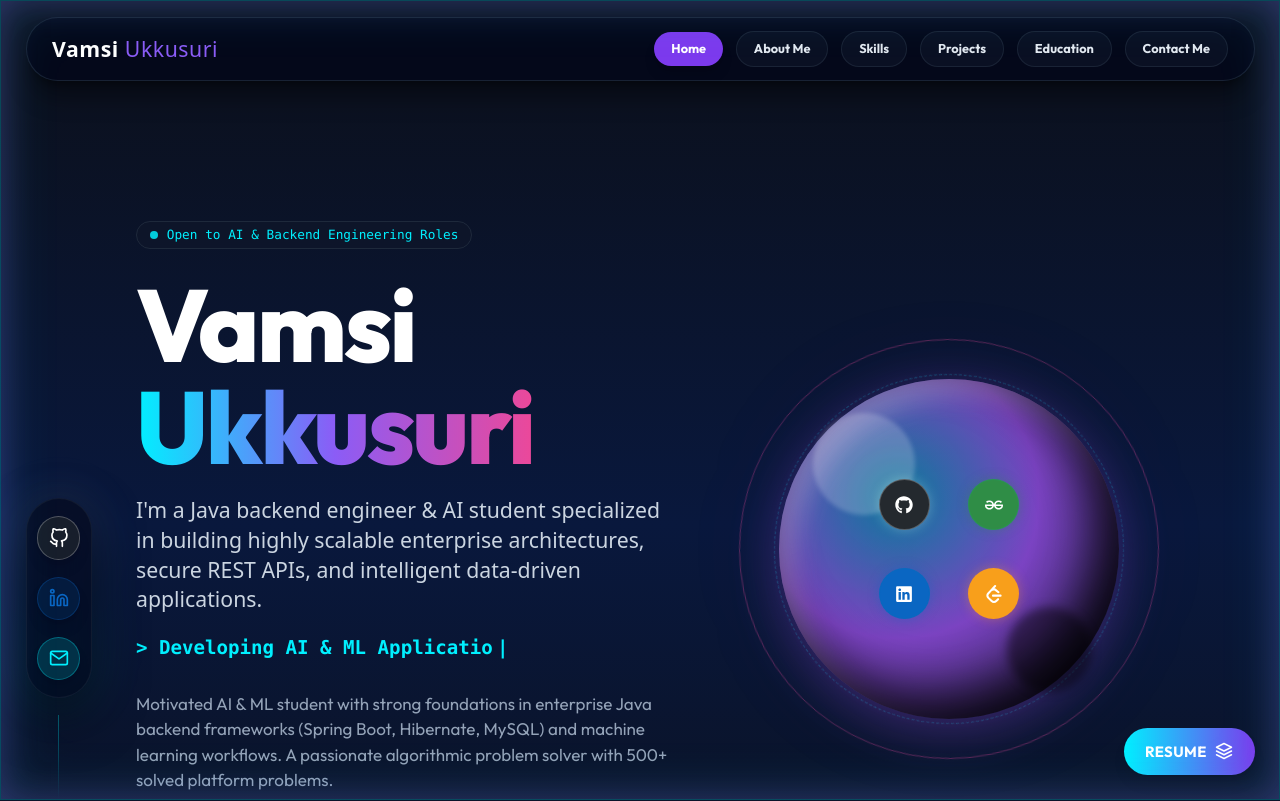
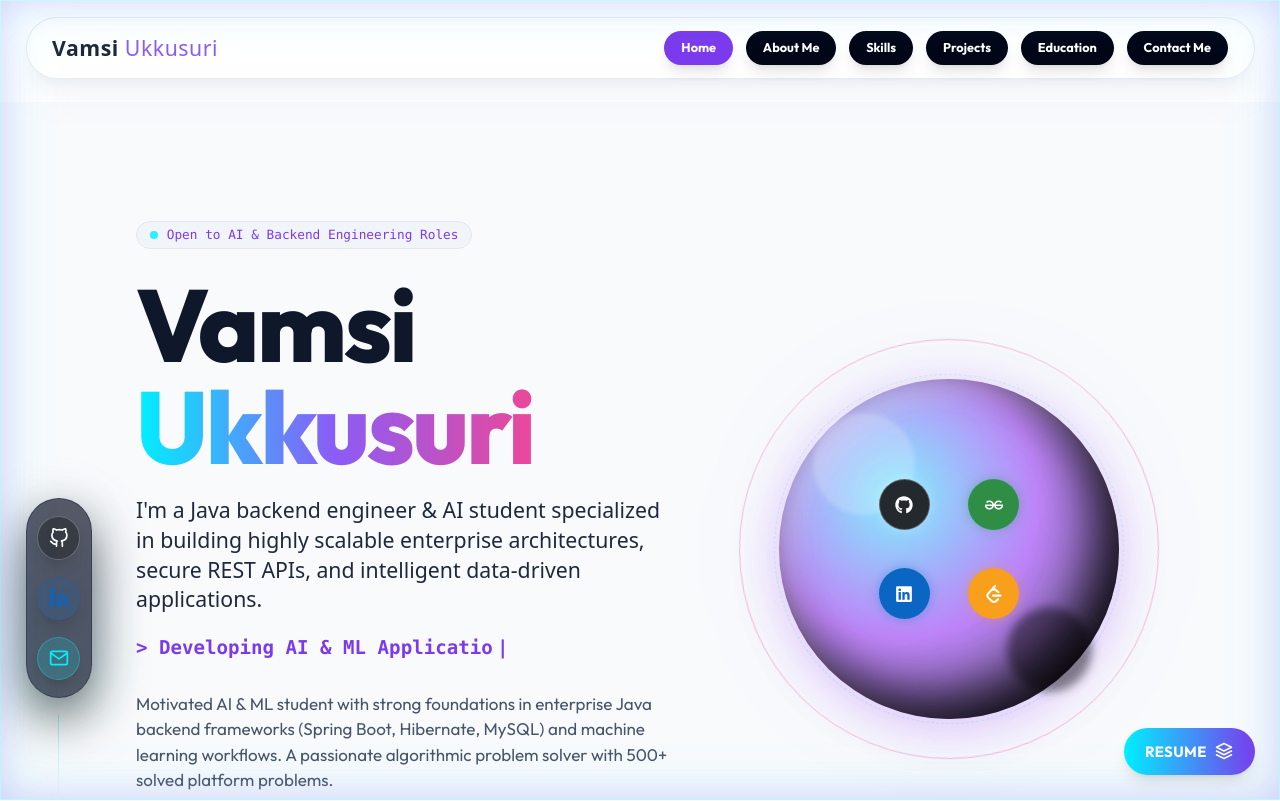
Before and after one commit to VamsiUkkusuri8854/vamsi-portfolio, a React (Vite) app: page / in a window 1280 px wide. Shown: the top 801 px of the page. Built offline with nearby package versions, Linux system fonts and the light colour scheme; the HTML template or start-up script is replaced by a standard one.

Commit message:
Switch theme to light mode and update backgrounds for better visibility

```diff
--- a/src/App.jsx
+++ b/src/App.jsx
@@ -14,7 +14,7 @@ import Preloader from './components/Preloader'
 import { AnimatePresence } from 'framer-motion'
 
 export default function App() {
-  const theme = 'dark'
+  const theme = 'light'
   const [loading, setLoading] = useState(true)
   const [activeSection, setActiveSection] = useState('home')
 
@@ -48,7 +48,7 @@ export default function App() {
       {/* Core Pages Container */}
       <main className="relative z-10 flex flex-col flex-grow min-h-screen pt-24">
         {activeSection === 'home' && (
-          <div className="w-full flex-grow transition-colors duration-500 bg-gradient-to-b from-[#0b1120] via-[#09183d] to-[#0b1120]">
+          <div className={`w-full flex-grow transition-colors duration-500 ${theme === 'dark' ? 'bg-gradient-to-b from-[#0b1120] via-[#09183d] to-[#0b1120]' : 'bg-slate-50'}`}>
             <div className="container mx-auto px-6 md:px-12 lg:px-24 xl:px-32 max-w-7xl">
               <Hero theme={theme} setActiveSection={setActiveSection} />
             </div>
@@ -56,7 +56,7 @@ export default function App() {
         )}
 
         {activeSection === 'about' && (
-          <div className="w-full flex-grow transition-colors duration-500 bg-gradient-to-b from-[#0b1120] via-[#1e1548] to-[#0b1120]">
+          <div className={`w-full flex-grow transition-colors duration-500 ${theme === 'dark' ? 'bg-gradient-to-b from-[#0b1120] via-[#1e1548] to-[#0b1120]' : 'bg-slate-50'}`}>
             <div className="container mx-auto px-6 md:px-12 lg:px-24 xl:px-32 max-w-7xl">
               <About theme={theme} />
             </div>
@@ -64,7 +64,7 @@ export default function App() {
         )}
 
         {activeSection === 'skills' && (
-          <div className="w-full flex-grow transition-colors duration-500 bg-gradient-to-b from-[#0b1120] via-[#092d24] to-[#0b1120]">
+          <div className={`w-full flex-grow transition-colors duration-500 ${theme === 'dark' ? 'bg-gradient-to-b from-[#0b1120] via-[#092d24] to-[#0b1120]' : 'bg-slate-50'}`}>
             <div className="container mx-auto px-6 md:px-12 lg:px-24 xl:px-32 max-w-7xl">
               <Skills theme={theme} />
             </div>
@@ -72,7 +72,7 @@ export default function App() {
         )}
 
         {activeSection === 'projects' && (
-          <div className="w-full flex-grow transition-colors duration-500 bg-gradient-to-b from-[#0b1120] via-[#0e2158] to-[#0b1120]">
+          <div className={`w-full flex-grow transition-colors duration-500 ${theme === 'dark' ? 'bg-gradient-to-b from-[#0b1120] via-[#0e2158] to-[#0b1120]' : 'bg-slate-50'}`}>
             <div className="container mx-auto px-6 md:px-12 lg:px-24 xl:px-32 max-w-7xl">
               <Projects theme={theme} />
             </div>
@@ -80,7 +80,7 @@ export default function App() {
         )}
 
         {activeSection === 'education' && (
-          <div className="w-full flex-grow transition-colors duration-500 bg-gradient-to-b from-[#0b1120] via-[#240e3c] to-[#0b1120]">
+          <div className={`w-full flex-grow transition-colors duration-500 ${theme === 'dark' ? 'bg-gradient-to-b from-[#0b1120] via-[#240e3c] to-[#0b1120]' : 'bg-slate-50'}`}>
             <div className="container mx-auto px-6 md:px-12 lg:px-24 xl:px-32 max-w-7xl">
               <Education theme={theme} />
             </div>
@@ -88,7 +88,7 @@ export default function App() {
         )}
 
         {activeSection === 'contact' && (
-          <div className="w-full flex-grow transition-colors duration-500 bg-gradient-to-b from-[#0b1120] via-[#092545] to-[#0b1120]">
+          <div className={`w-full flex-grow transition-colors duration-500 ${theme === 'dark' ? 'bg-gradient-to-b from-[#0b1120] via-[#092545] to-[#0b1120]' : 'bg-slate-50'}`}>
             <div className="container mx-auto px-6 md:px-12 lg:px-24 xl:px-32 max-w-7xl">
               <Contact theme={theme} />
             </div>
```
